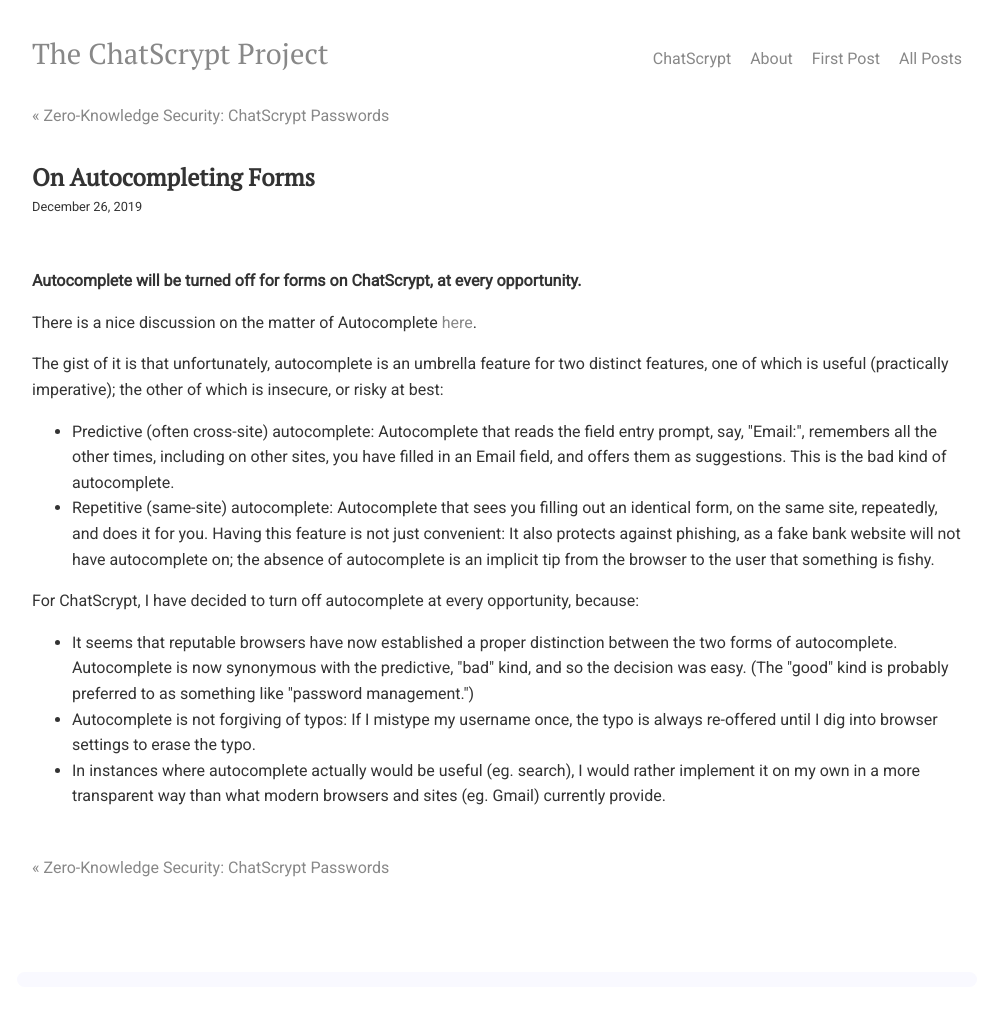
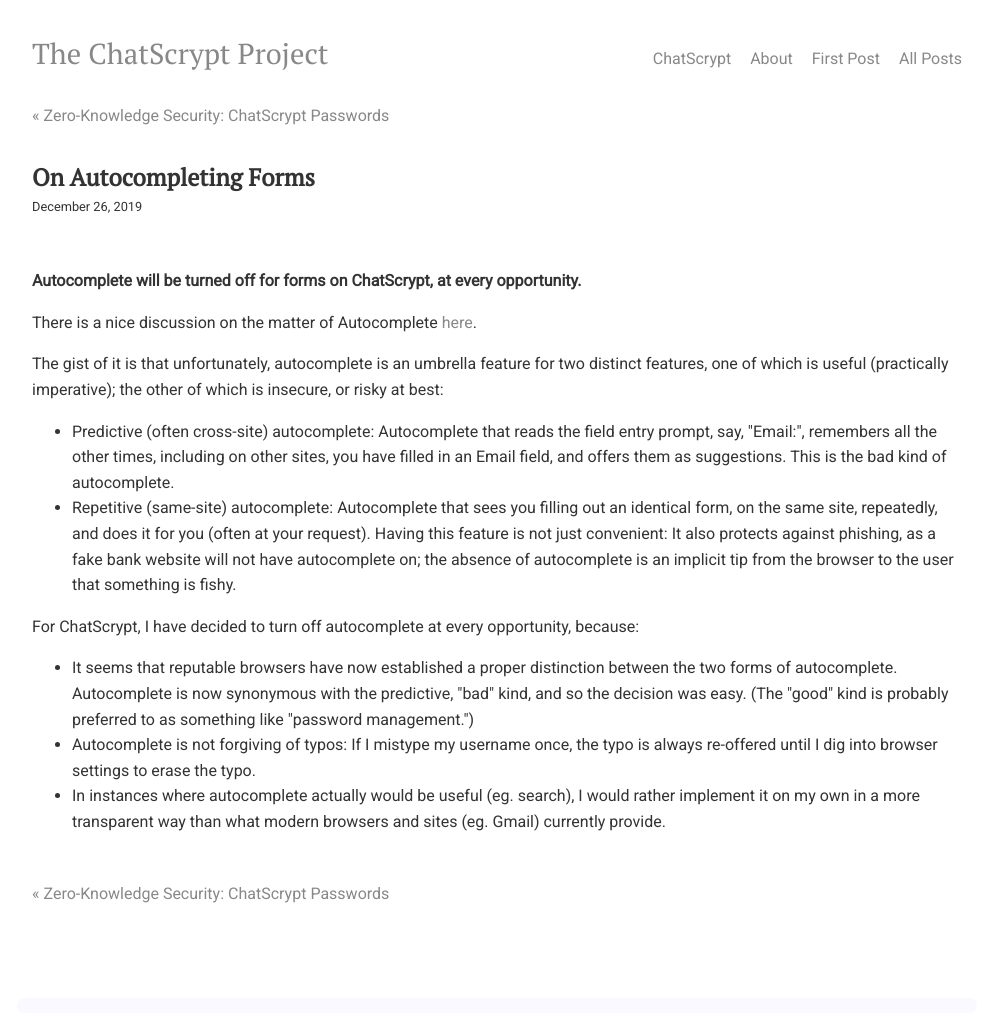
Before and after one commit to chatscrypt/chatscrypt.github.io, a Jekyll site: the page built from _posts/2019-12-26-on-autocompleting-forms.html, in a window 1280 px wide. Shown: the whole page, without its empty margins (143-1135 px from the left). Built offline with Jekyll 4.4.1, drawn with Linux system fonts in a browser that asks for light colours; comment, search, counter and statistics services are not loaded; before the commit the page ends 987 px from its top, so only the background shows below that.

Commit message:
Update 2019-12-26-on-autocompleting-forms.html

```diff
--- a/_posts/2019-12-26-on-autocompleting-forms.html
+++ b/_posts/2019-12-26-on-autocompleting-forms.html
@@ -14,7 +14,7 @@
 <ul>
 <li> Predictive (often cross-site) autocomplete: Autocomplete that reads the field entry prompt, say, "Email:", remembers all the other times, including on other sites, you have filled in an Email field, and offers them as suggestions. This is the bad kind of autocomplete.
 
-<li>Repetitive (same-site) autocomplete: Autocomplete that sees you filling out an identical form, on the same site, repeatedly, and does it for you. Having this feature is not just convenient: It also protects against phishing, as a fake bank website will not have autocomplete on; the absence of autocomplete is an implicit tip from the browser to the user that something is fishy.
+<li>Repetitive (same-site) autocomplete: Autocomplete that sees you filling out an identical form, on the same site, repeatedly, and does it for you (often at your request). Having this feature is not just convenient: It also protects against phishing, as a fake bank website will not have autocomplete on; the absence of autocomplete is an implicit tip from the browser to the user that something is fishy.
 </ul>
 
 For ChatScrypt, I have decided to turn off autocomplete at every opportunity, because:
```
